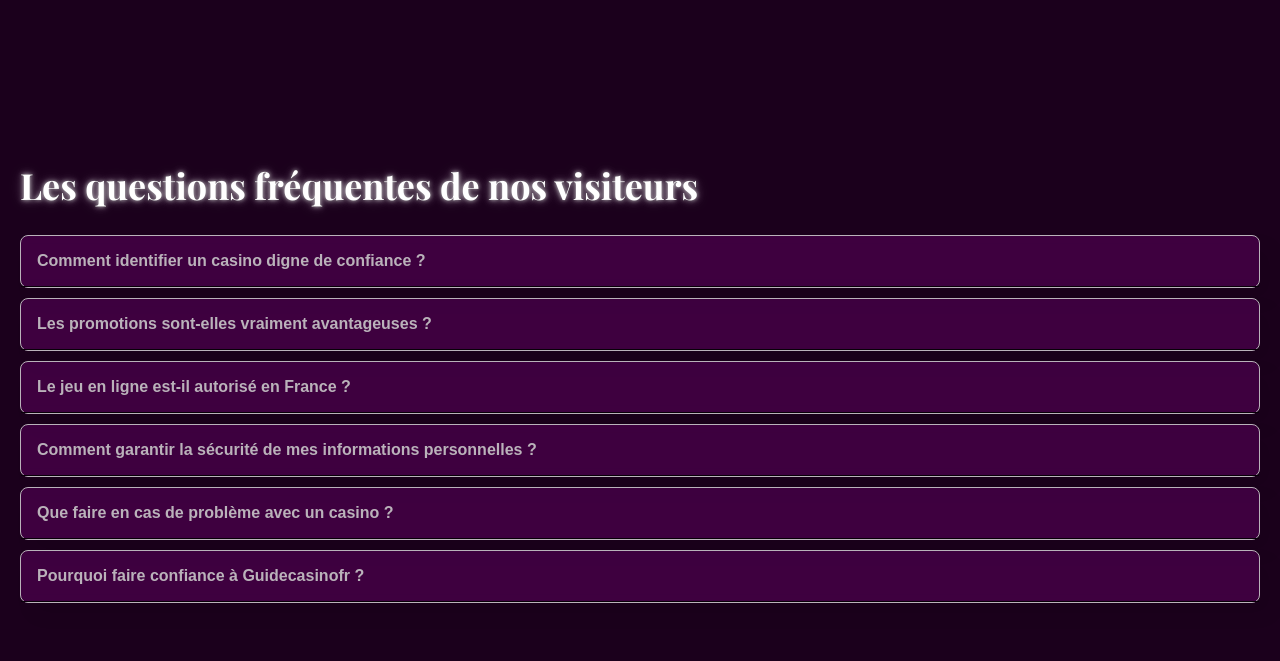
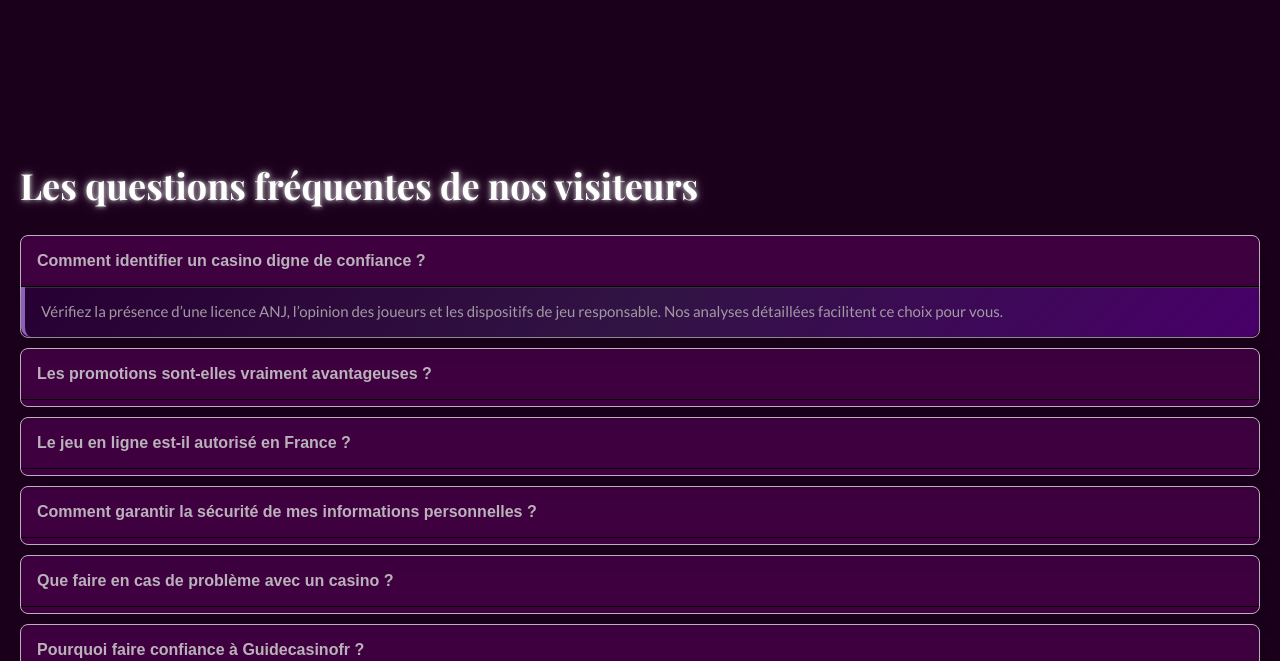
Before and after one commit to 0DarkDante/spinetix-fr.com, a plain HTML site: page index.html in a window 1280 px wide. Both pictures are taken after a click on the button "Comment identifier un casino digne de confiance ?". Shown: the part 1714-2375 px from the top of the page. Drawn offline with nearby package versions, Linux system fonts and the light colour scheme; a web font is replaced by a local one.

Commit message:
questions

```diff
--- a/css/main.css
+++ b/css/main.css
@@ -1189,23 +1189,30 @@ footer a {
 }
 
 .faq-answer {
-  width: 100%;
   max-height: 0;
   overflow: hidden;
-  transition: none;
+  transition: max-height 0.5s ease, padding 0.3s ease, background 0.3s ease;
+  padding: 0 16px;
+  margin-top: 6px;
+  background: linear-gradient(135deg, #2e003e, #3c1c57, #5c008b);
+    border-left: 4px solid #ea00ff;
+  /* темно-фіолетовий акцент */
+  border-radius: 0 0 10px 10px;
+  color: #ddd;
+  box-shadow: none;
+  font-size: 15px;
+  line-height: 1.6;
 }
 
 .faq-answer.open {
-  max-height: 500px;
-  color: #fff;
-  transition: max-height 0.3s cubic-bezier(1, 0.5, 0.5, 1);
-  font-size: 16px;
-  background: -webkit-linear-gradient(90deg, #000000, #0d1521, #070e18);
-  background: linear-gradient(90deg, #000000, #0d1521, #070e18);
-  padding: 16px;
-  border-radius: 0 0 8px 8px;
-}
-
+  margin: 0;
+  width: 100%;
+  max-height: 800px;
+  padding-top: 12px;
+  padding-bottom: 14px;
+  box-shadow: inset 0 1px 0 #444, 0 4px 10px rgba(0, 0, 0, 0.3);
+  border-left-color: #bf8bff;
+}
 .faq-title {
   font-family: Playfair Display, serif;
   text-shadow: 0 0 4px rgba(255, 255, 255, 0.7),
--- a/index.html
+++ b/index.html
@@ -23,8 +23,6 @@
       href="https://fonts.googleapis.com/css2?family=Bebas+Neue&family=Cinzel:wght@400..900&family=Lato:ital,wght@0,100;0,300;0,400;0,700;0,900;1,100;1,300;1,400;1,700;1,900&family=Playfair+Display:ital,wght@0,400..900;1,400..900&display=swap"
       rel="stylesheet"
     />
-    <script type="module" crossorigin="" src="js/vendor-f9c86621.js"></script>
-    <script type="module" crossorigin="" src="js/main-41a13948.js"></script>
     <link rel="stylesheet" href="css/main.css" />
   </head>
   <body>
@@ -414,5 +412,6 @@
         </div>
       </div>
     </div> -->
+    <script src="js/scripts.js"></script>
   </body>
 </html>
--- a/js/scripts.js
+++ b/js/scripts.js
@@ -0,0 +1,8 @@
+  document.addEventListener('DOMContentLoaded', () => {
+    document.querySelectorAll('.faq-question-button-js').forEach(button => {
+      button.addEventListener('click', () => {
+        const answer = button.nextElementSibling;
+        answer.classList.toggle('open');
+      });
+    });
+  });
```
